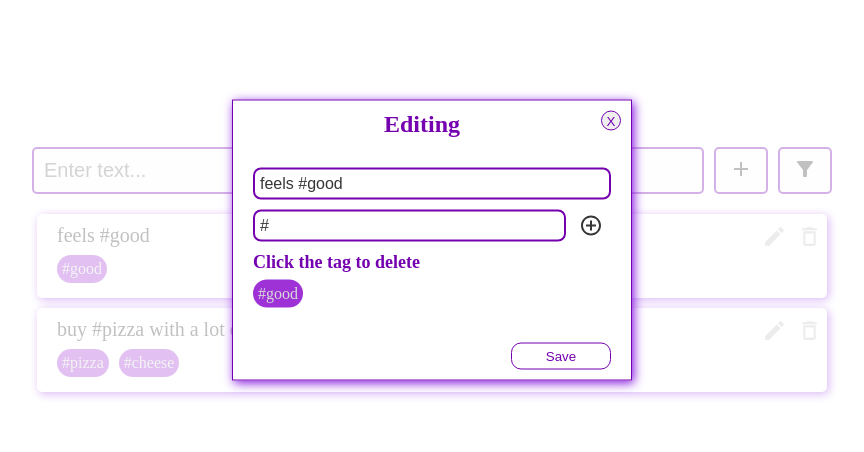
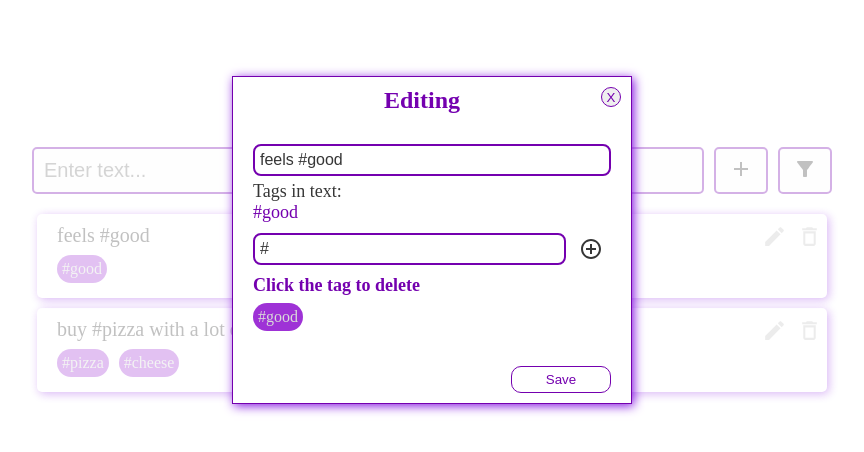
Before and after one commit to fatalryuu/TodoList, a React (Create React App) app: page / in a window 1280 px wide. Both pictures are taken after a click on the icon 982 px from the left and 236 px from the top of the page. Shown: the top 452 px of the page, without its empty margins (208-1072 px from the left). Built offline with nearby package versions, Linux system fonts and the light colour scheme.

Commit message:
final result

```diff
--- a/src/App.tsx
+++ b/src/App.tsx
@@ -8,6 +8,22 @@ export type TodosType = {
     id: number
     text: string
     tags: Array<string>
+}
+
+export const findTagsInString = (text: string) => {
+    let tags: Array<string> = text.split("#");
+    if (tags.length > 1) {
+        tags.shift();
+        tags = tags.map(t => "#" + t);
+        const newText: string = tags.reduce((acc, t) => acc + t + " ", "");
+        tags = newText.split(" ")
+            .filter(t => t !== "#")
+            .filter(t => t.startsWith("#"));
+        tags = tags.map(t => " " + t);
+    }
+    else
+        tags = [];
+    return tags.filter((value, index, self) => self.indexOf(value) === index);
 }
 
 const App: React.FC = () => {
@@ -29,21 +45,6 @@ const App: React.FC = () => {
     useEffect(() => {
         localStorage.setItem('todos', JSON.stringify(todos));
     }, [todos]);
-
-    const findTagsInString = (text: string) => {
-        let tags: Array<string> = text.split("#");
-        if (tags.length > 1) {
-            tags.shift();
-            tags = tags.map(t => "#" + t);
-            const newText: string = tags.reduce((acc, t) => acc + t + " ", "");
-            tags = newText.split(" ")
-                .filter(t => t !== "#")
-                .filter(t => t.startsWith("#"));
-        }
-        else
-            tags = [];
-        return tags;
-    }
 
     const putTodo = (text: string) => {
         const tags: Array<string> = findTagsInString(text);
--- a/src/components/EditForm/EditForm.scss
+++ b/src/components/EditForm/EditForm.scss
@@ -55,6 +55,17 @@ $color: #7400af;
         .input-wrapper {
             input {
                 @extend %inputClasses;
+                margin-bottom: 5px;
+            }
+
+            .tags-in-text {
+                font-size: 18px;
+                margin-bottom: 10px;
+
+                div {
+                    color: $color;
+                    overflow-wrap: break-word;
+                }
             }
         }
         .tags-input-wrapper {
--- a/src/components/EditForm/EditForm.tsx
+++ b/src/components/EditForm/EditForm.tsx
@@ -1,6 +1,6 @@
 import React, {useEffect, useState} from 'react';
 import './EditForm.scss';
-import {TodosType} from "../../App";
+import {findTagsInString, TodosType} from "../../App";
 import Tag from "../Tag/Tag";
 import ControlPointOutlinedIcon from '@mui/icons-material/ControlPointOutlined';
 
@@ -15,16 +15,19 @@ const EditForm: React.FC<PropsType> = ({editMode, setEditMode, todo, saveTodo})
     const [text, setText] = useState("");
     const [tag, setTag] = useState("#");
     const [tags, setTags] = useState<Array<string>>([]);
+    const [textTags, setTextTags] = useState<Array<string>>([]);
 
     useEffect(() => {
         if (todo) {
             setText(todo.text);
             setTags(todo.tags);
+            setTextTags(findTagsInString(todo.text));
         }
     }, [todo]);
 
     const handleInputChange = (e: React.ChangeEvent<HTMLInputElement>) => {
         setText(e.target.value);
+        setTextTags(findTagsInString(e.target.value));
     }
 
     const handleCloseButtonClick = () => {
@@ -61,10 +64,17 @@ const EditForm: React.FC<PropsType> = ({editMode, setEditMode, todo, saveTodo})
                         placeholder="Enter new text..."
                         className=""
                         autoFocus={true}/>
+                    <div className="tags-in-text">
+                        Tags in text:
+                        <div>
+                            {textTags}
+                        </div>
+                    </div>
                 </div>
                 <div>
                     <div className="tags-input-wrapper">
-                        <input type="text" value={tag} placeholder="Enter new tag..." onChange={e => setTag(e.target.value)} className=""/>
+                        <input type="text" value={tag} placeholder="Enter new tag..."
+                               onChange={e => setTag(e.target.value)} className=""/>
                         <ControlPointOutlinedIcon className="add-tag" onClick={handleNewTag}/>
                     </div>
                     <div className="delete-info">
```
